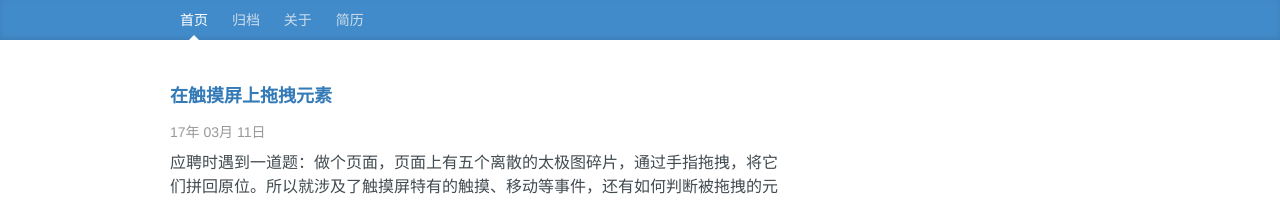
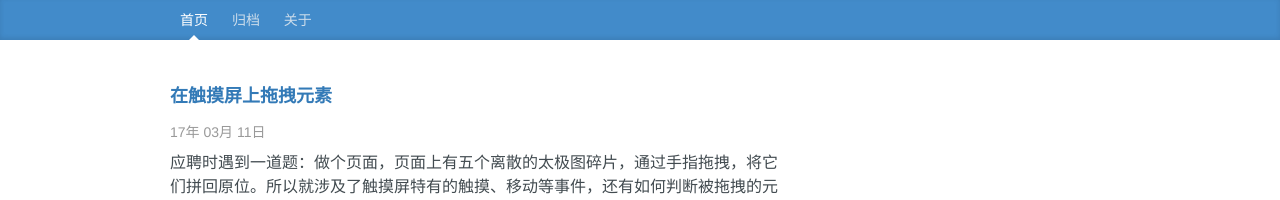
Before and after one commit to 90lzy/90lzy.github.io, a Jekyll site: the page built from index.html, in a window 1280 px wide. Shown: the top 200 px of the page. Built offline with Jekyll 4.4.1, drawn with Linux system fonts in a browser that asks for light colours; the list of posts is cut into pages by our own code.

Commit message:
hide resume

```diff
--- a/_includes/top-nav.html
+++ b/_includes/top-nav.html
@@ -4,7 +4,7 @@
             <a class="blog-nav-item" href="/" data-name="home" title="首页">首页</a>
             <a class="blog-nav-item" href="/archives" data-name="archives" title="归档">归档</a>
             <a class="blog-nav-item" href="/about" data-name="about" title="关于">关于</a>
-            <a class="blog-nav-item" href="/2017-resume" data-name="resume" title="简历">简历</a>
+            <!--<a class="blog-nav-item" href="/2017-resume" data-name="resume" title="简历">简历</a>-->
         </nav>
     </div>
 </div>
--- a/_layouts/resume.html
+++ b/_layouts/resume.html
@@ -71,7 +71,7 @@
                 <div class="entry">
                     <h2>工作经历</h2>
                     <div class="content">
-                        <h3>2016/3 -- 2017/3</h3>
+                        <h3>2016.3 - 2017.3</h3>
                         <p>前端开发工程师<br/>
                             <em>信果科技有限公司，深圳</em></p>
                         <ul class="info">
```
